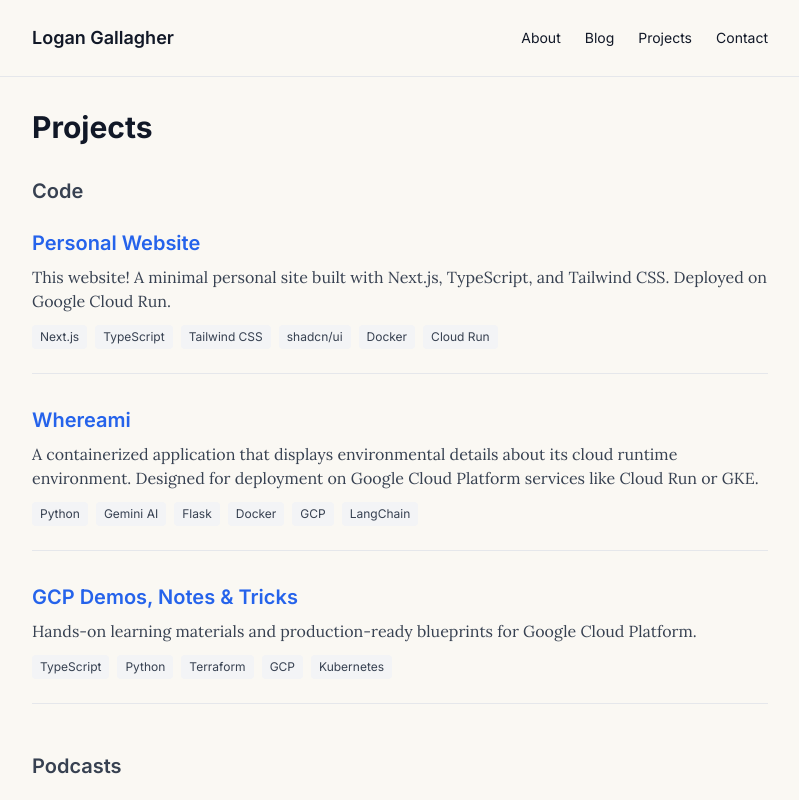
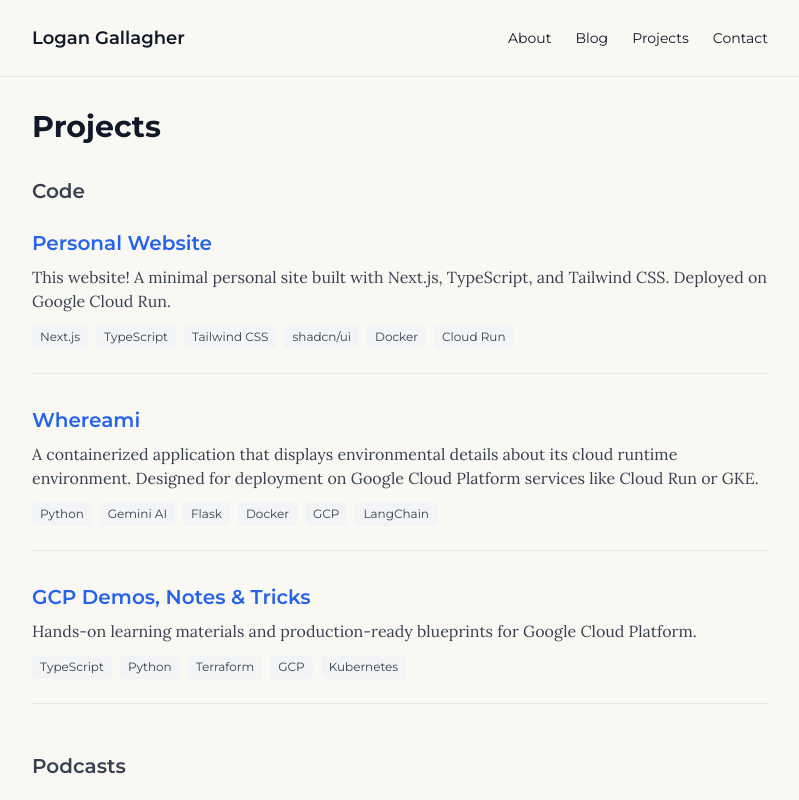
Before and after one commit to gallaglo/personal-website, a Next.js app: page /projects in a window 1280 px wide. Shown: the top 800 px of the page, without its empty margins (240-1039 px from the left). Built offline with nearby package versions, Linux system fonts and the light colour scheme.

Commit message:
change sans serif font to Montserrat

```diff
--- a/app/layout.tsx
+++ b/app/layout.tsx
@@ -1,11 +1,11 @@
 import type { Metadata } from "next";
-import { Inter, Lora } from "next/font/google";
+import { Montserrat, Lora } from "next/font/google";
 import "./globals.css";
 import { Header } from "@/components/header";
 
-const inter = Inter({
+const montserrat = Montserrat({
   subsets: ["latin"],
-  variable: "--font-inter",
+  variable: "--font-montserrat",
 });
 
 const lora = Lora({
@@ -27,7 +27,7 @@ export default function RootLayout({
 }>) {
   return (
     <html lang="en">
-      <body className={`${inter.variable} ${lora.variable} font-serif`}>
+      <body className={`${montserrat.variable} ${lora.variable} font-serif`}>
         <Header />
         <main className="max-w-3xl mx-auto px-4 py-8">
           {children}
--- a/tailwind.config.ts
+++ b/tailwind.config.ts
@@ -15,7 +15,7 @@ const config: Config = {
         sm: "calc(var(--radius) - 4px)",
       },
       fontFamily: {
-        sans: ["var(--font-inter)"],
+        sans: ["var(--font-montserrat)"],
         serif: ["var(--font-lora)"],
       },
       colors: {},
```
